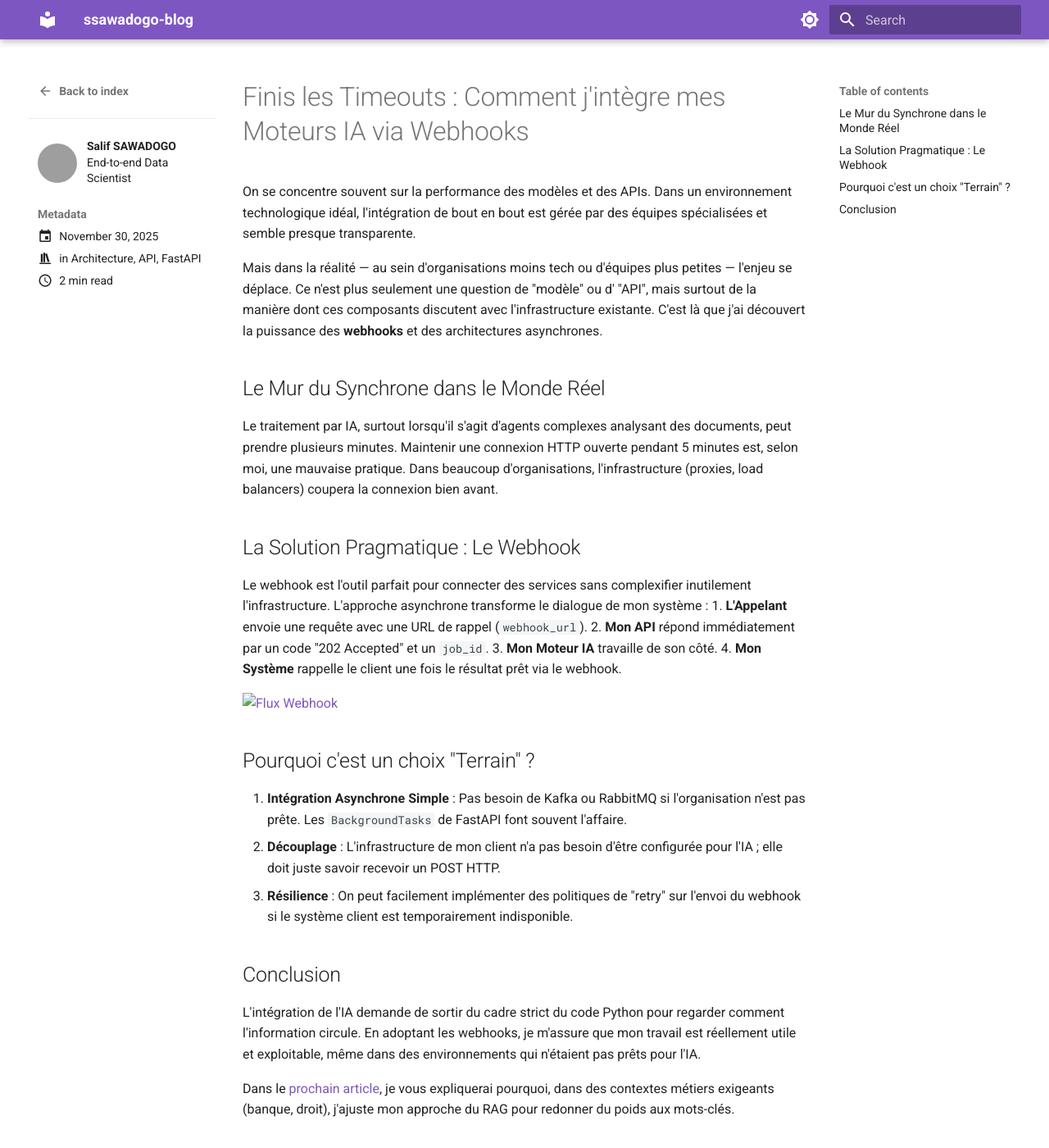
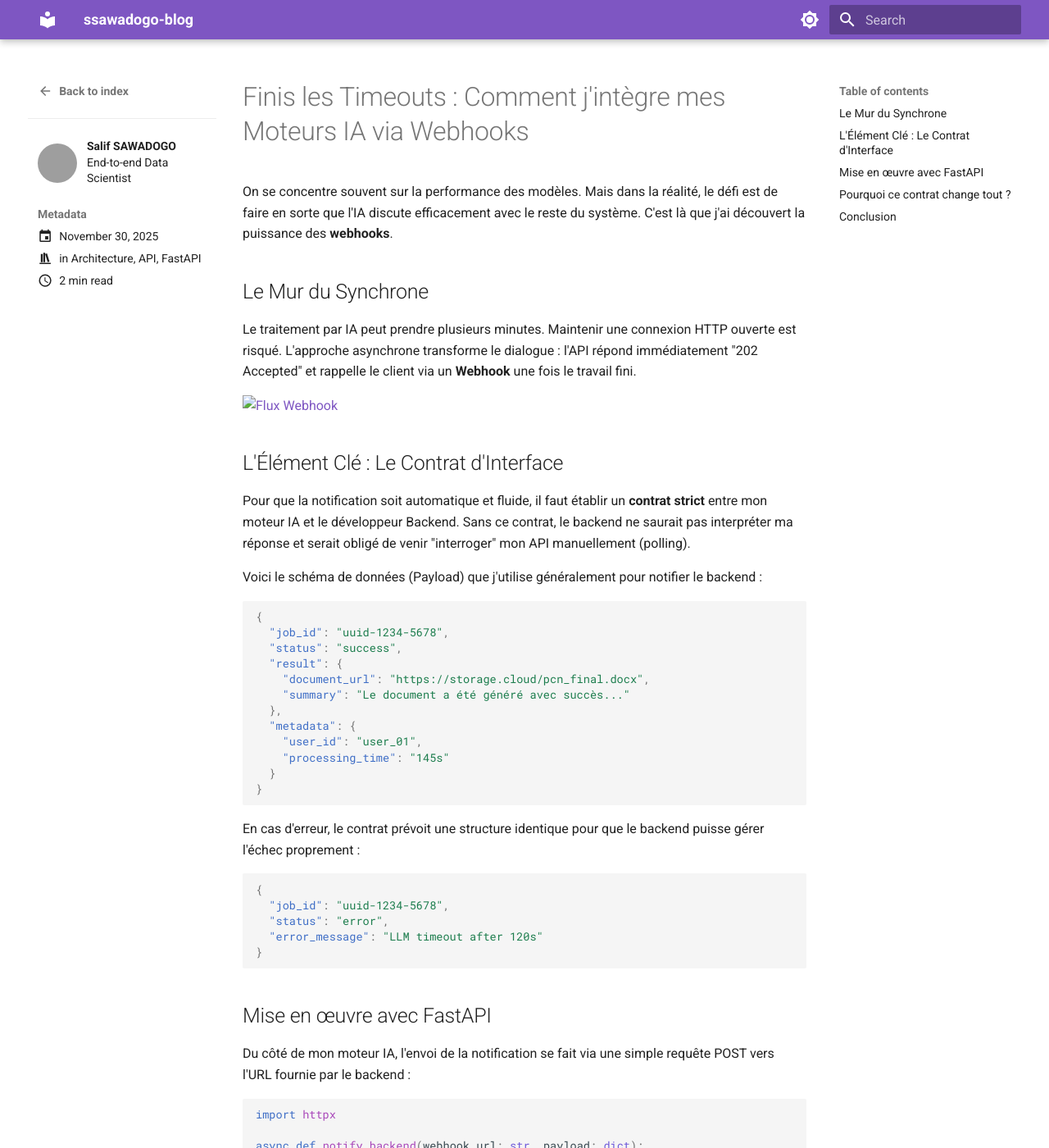
Before and after one commit to sawallesalfo/blog, an MkDocs documentation site: the page built from docs/posts/ai_webhook_integration.md, in a window 1280 px wide and 1400 px high. Shown: the whole window at 82% size. Built offline with MkDocs 1.6.1 and Material for MkDocs 9.7.7, drawn with Linux system fonts in a browser that asks for light colours; comment, search, counter and statistics services are not loaded; some of the changed text lies outside the part shown; grey boxes are pictures that could not be loaded.

Commit message:
update: add webhook payload contract section to article

````diff
--- a/docs/posts/ai_webhook_integration.md
+++ b/docs/posts/ai_webhook_integration.md
@@ -10,34 +10,72 @@ categories:
 
 # Finis les Timeouts : Comment j'intègre mes Moteurs IA via Webhooks
 
-On se concentre souvent sur la performance des modèles et des APIs. Dans un environnement technologique idéal, l'intégration de bout en bout est gérée par des équipes spécialisées et semble presque transparente.
-
-Mais dans la réalité — au sein d'organisations moins tech ou d'équipes plus petites — l'enjeu se déplace. Ce n'est plus seulement une question de "modèle" ou d' "API", mais surtout de la manière dont ces composants discutent avec l'infrastructure existante. C'est là que j'ai découvert la puissance des **webhooks** et des architectures asynchrones.
+On se concentre souvent sur la performance des modèles. Mais dans la réalité, le défi est de faire en sorte que l'IA discute efficacement avec le reste du système. C'est là que j'ai découvert la puissance des **webhooks**.
 
 <!-- more -->
 
-## Le Mur du Synchrone dans le Monde Réel
+## Le Mur du Synchrone
 
-Le traitement par IA, surtout lorsqu'il s'agit d'agents complexes analysant des documents, peut prendre plusieurs minutes. Maintenir une connexion HTTP ouverte pendant 5 minutes est, selon moi, une mauvaise pratique. Dans beaucoup d'organisations, l'infrastructure (proxies, load balancers) coupera la connexion bien avant.
-
-## La Solution Pragmatique : Le Webhook
-
-Le webhook est l'outil parfait pour connecter des services sans complexifier inutilement l'infrastructure. L'approche asynchrone transforme le dialogue de mon système :
-1. **L'Appelant** envoie une requête avec une URL de rappel (`webhook_url`).
-2. **Mon API** répond immédiatement par un code "202 Accepted" et un `job_id`.
-3. **Mon Moteur IA** travaille de son côté.
-4. **Mon Système** rappelle le client une fois le résultat prêt via le webhook.
+Le traitement par IA peut prendre plusieurs minutes. Maintenir une connexion HTTP ouverte est risqué. L'approche asynchrone transforme le dialogue : l'API répond immédiatement "202 Accepted" et rappelle le client via un **Webhook** une fois le travail fini.
 
 ![Flux Webhook](ai_webhook_integration/webhook_flow.png)
 
-## Pourquoi c'est un choix "Terrain" ?
+## L'Élément Clé : Le Contrat d'Interface
 
-1. **Intégration Asynchrone Simple** : Pas besoin de Kafka ou RabbitMQ si l'organisation n'est pas prête. Les `BackgroundTasks` de FastAPI font souvent l'affaire.
-2. **Découplage** : L'infrastructure de mon client n'a pas besoin d'être configurée pour l'IA ; elle doit juste savoir recevoir un POST HTTP.
-3. **Résilience** : On peut facilement implémenter des politiques de "retry" sur l'envoi du webhook si le système client est temporairement indisponible.
+Pour que la notification soit automatique et fluide, il faut établir un **contrat strict** entre mon moteur IA et le développeur Backend. Sans ce contrat, le backend ne saurait pas interpréter ma réponse et serait obligé de venir "interroger" mon API manuellement (polling).
+
+Voici le schéma de données (Payload) que j'utilise généralement pour notifier le backend :
+
+```json
+{
+  "job_id": "uuid-1234-5678",
+  "status": "success",
+  "result": {
+    "document_url": "https://storage.cloud/pcn_final.docx",
+    "summary": "Le document a été généré avec succès..."
+  },
+  "metadata": {
+    "user_id": "user_01",
+    "processing_time": "145s"
+  }
+}
+```
+
+En cas d'erreur, le contrat prévoit une structure identique pour que le backend puisse gérer l'échec proprement :
+
+```json
+{
+  "job_id": "uuid-1234-5678",
+  "status": "error",
+  "error_message": "LLM timeout after 120s"
+}
+```
+
+## Mise en œuvre avec FastAPI
+
+Du côté de mon moteur IA, l'envoi de la notification se fait via une simple requête POST vers l'URL fournie par le backend :
+
+```python
+import httpx
+
+async def notify_backend(webhook_url: str, payload: dict):
+    async with httpx.AsyncClient() as client:
+        # On tente d'envoyer le résultat au backend
+        response = await client.post(webhook_url, json=payload)
+
+        # Logique de retry si le backend est temporairement indisponible
+        if response.status_code != 200:
+            logger.warning(f"Notification failed: {response.status_code}")
+```
+
+## Pourquoi ce contrat change tout ?
+
+1. **Automatisation Totale** : Le développeur backend crée un endpoint dédié. Dès que mon agent a fini, le backend reçoit les données et peut, par exemple, envoyer un mail à l'utilisateur ou mettre à jour une base de données sans aucune intervention manuelle.
+2. **Découplage** : Je peux faire évoluer mon moteur IA sans casser le backend, tant que je respecte le format JSON convenu.
+3. **Fiabilité** : En cas de coupure réseau, mon système de notification peut retenter l'envoi (Retry Policy), garantissant que le résultat arrive à destination.
 
 ## Conclusion
 
-L'intégration de l'IA demande de sortir du cadre strict du code Python pour regarder comment l'information circule. En adoptant les webhooks, je m'assure que mon travail est réellement utile et exploitable, même dans des environnements qui n'étaient pas prêts pour l'IA.
+L'intégration de l'IA demande de sortir du cadre du code pour regarder comment l'information circule. En définissant un contrat de webhook clair, je m'assure que mon travail est réellement exploitable par les autres équipes.
 
-Dans le [prochain article](https://sawallesalfo.github.io/blog/2025/12/30/le-rag-ne-se-limite-pas-aux-embeddings--limportance-de-la-recherche-hybride/), je vous expliquerai pourquoi, dans des contextes métiers exigeants (banque, droit), j'ajuste mon approche du RAG pour redonner du poids aux mots-clés.
+Dans le [prochain article](https://sawallesalfo.github.io/blog/2025/12/30/le-rag-ne-se-limite-pas-aux-embeddings--limportance-de-la-recherche-hybride/), je vous expliquerai pourquoi j'ajuste mon approche du RAG pour redonner du poids aux mots-clés.
````
